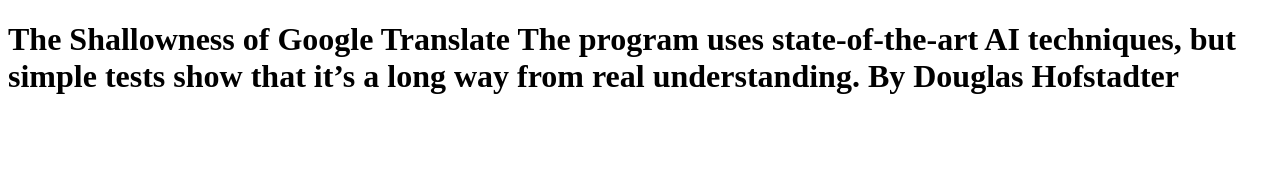
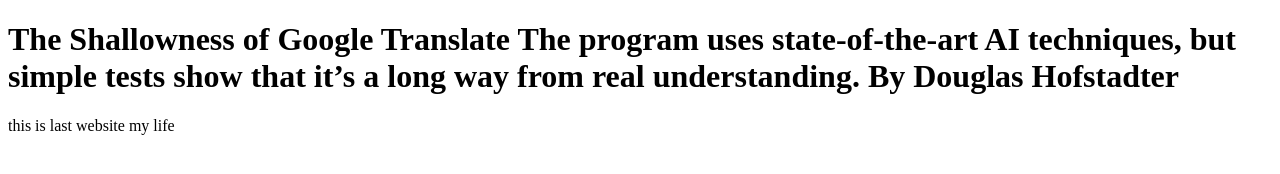
Before and after one commit to jahidCOMPUTER/my-second-website, a plain HTML site: page index.html in a window 1280 px wide. Drawn offline with Linux system fonts and the light colour scheme.

Commit message:
last website

```diff
--- a/index.html
+++ b/index.html
@@ -9,8 +9,8 @@
 <body>
     <h1>The Shallowness of Google Translate
         The program uses state-of-the-art AI techniques, but simple tests show that it’s a long way from real understanding.
-
         By Douglas Hofstadter
         </h1>
+        <p>this is last website my life</p>
 </body>
 </html>
```
